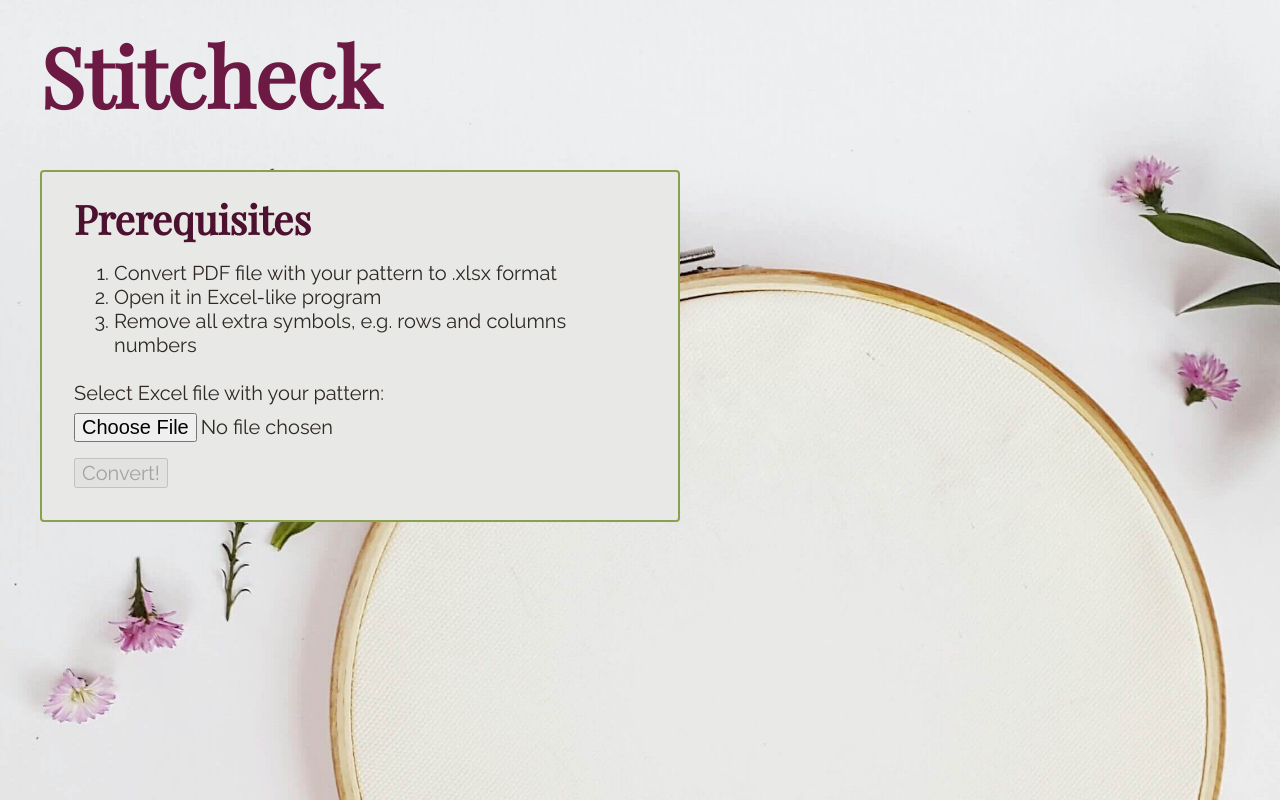
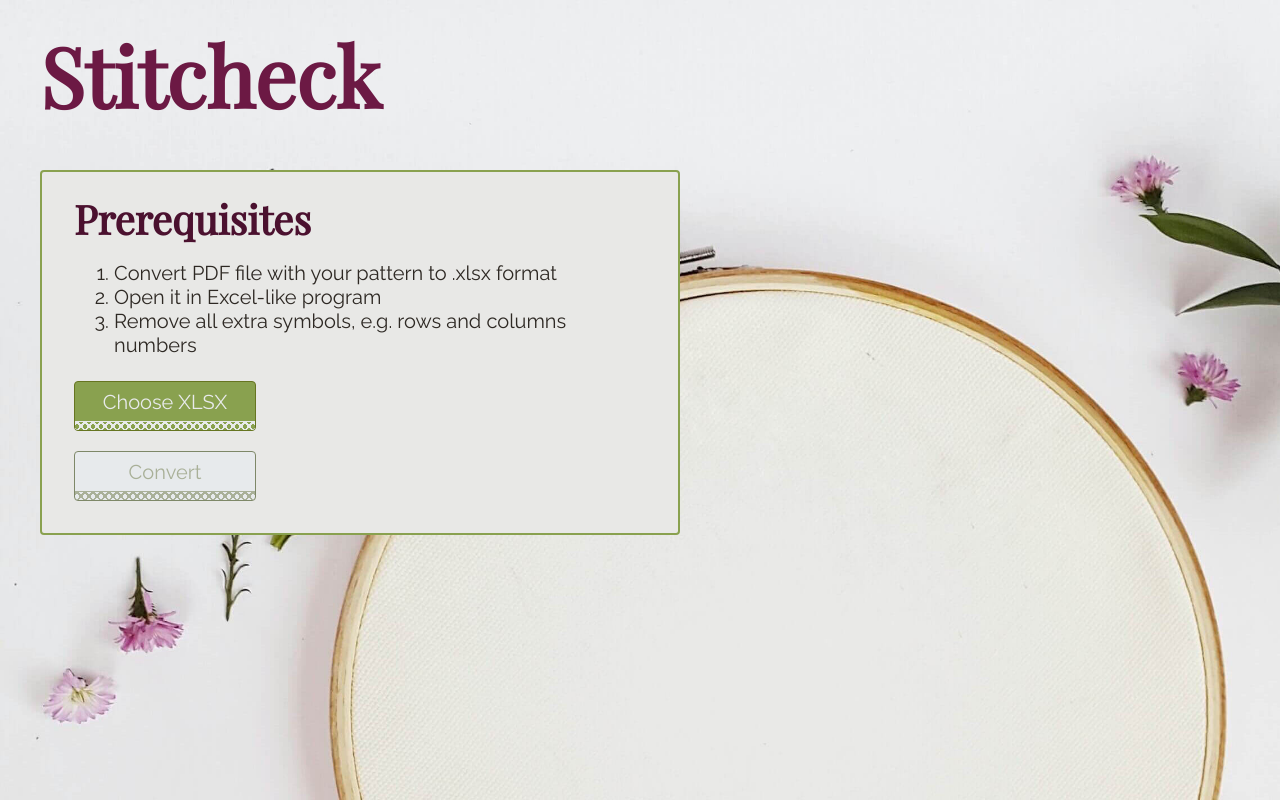
Before and after one commit to Ollisteka/stitcheck, a React (Create React App) app in the folder client/: page / in a window 1280 px wide. Built offline with nearby package versions, Linux system fonts and the light colour scheme.

Commit message:
Used new buttons on the main page

```diff
--- a/client/src/SelectFile/SelectFile.module.css
+++ b/client/src/SelectFile/SelectFile.module.css
@@ -22,18 +22,14 @@
     margin-top: 8px;
 }
 
-.label {
+.fileName {
     display: inline-block;
-    margin-bottom: 8px;
-}
-
-input,
-.convertButton {
-    font: inherit;
+    margin-left: 16px;
+    font-size: 18px;
 }
 
 .convertButton {
-    margin-top: 16px;
+    margin-top: 20px;
 }
 
 .error {
--- a/client/src/SelectFile/SelectFile.tsx
+++ b/client/src/SelectFile/SelectFile.tsx
@@ -1,8 +1,9 @@
-import React, { FC, useCallback, useState } from 'react';
+import React, { FC, useCallback, useRef, useState } from 'react';
 import { convertFile } from '../api';
 
 import styles from './SelectFile.module.css';
 import { CellDto } from '../serverTypes';
+import { Button } from '../Button';
 
 enum State {
     None,
@@ -19,6 +20,9 @@ interface SelectFileProps {
 export const SelectFile: FC<SelectFileProps> = ({ onFileUpload }) => {
     const [file, setFile] = useState<File | null>(null);
     const [formState, setFormState] = useState<State>(State.None);
+
+    const fileInputRef = useRef<HTMLInputElement>(null);
+    const onUploadButtonClick = useCallback(() => fileInputRef.current?.click?.(), []);
 
     const onSubmit = useCallback(
         async (event) => {
@@ -41,6 +45,9 @@ export const SelectFile: FC<SelectFileProps> = ({ onFileUpload }) => {
         },
         [file, onFileUpload]
     );
+
+    const fileName = file?.name;
+
     return (
         <section className={styles.container}>
             <section className={styles.instructions}>
@@ -54,11 +61,12 @@ export const SelectFile: FC<SelectFileProps> = ({ onFileUpload }) => {
                 </ol>
             </section>
             <form encType={'multipart/form-data'} onSubmit={onSubmit}>
-                <label htmlFor={'excelFileInput'} className={styles.label}>
-                    Select Excel file with your pattern:
-                </label>
-                <br />
+                <Button className={styles.uploadButton} onClick={onUploadButtonClick} disabled={formState === State.Loading}>
+                    Choose XLSX
+                </Button>
+                {fileName && <div className={styles.fileName}>{fileName}</div>}
                 <input
+                    ref={fileInputRef}
                     id={'excelFileInput'}
                     name={'excel'}
                     type={'file'}
@@ -73,18 +81,19 @@ export const SelectFile: FC<SelectFileProps> = ({ onFileUpload }) => {
                         }
                     }}
                     required
+                    style={{ display: 'none' }}
                 />
-
-                <br />
-                <button
+                <br/>
+                <Button
                     className={styles.convertButton}
                     type={'submit'}
                     disabled={
                         formState === State.Loading || formState === State.None
                     }
+                    loading={formState === State.Loading}
                 >
-                    Convert!
-                </button>
+                    Convert
+                </Button>
                 {formState === State.Error && (
                     <div className={styles.error}>
                         Something went wrong, please, try again
```
Also changed, not shown: 1 other file (tests, documents, lock files or other folders).
